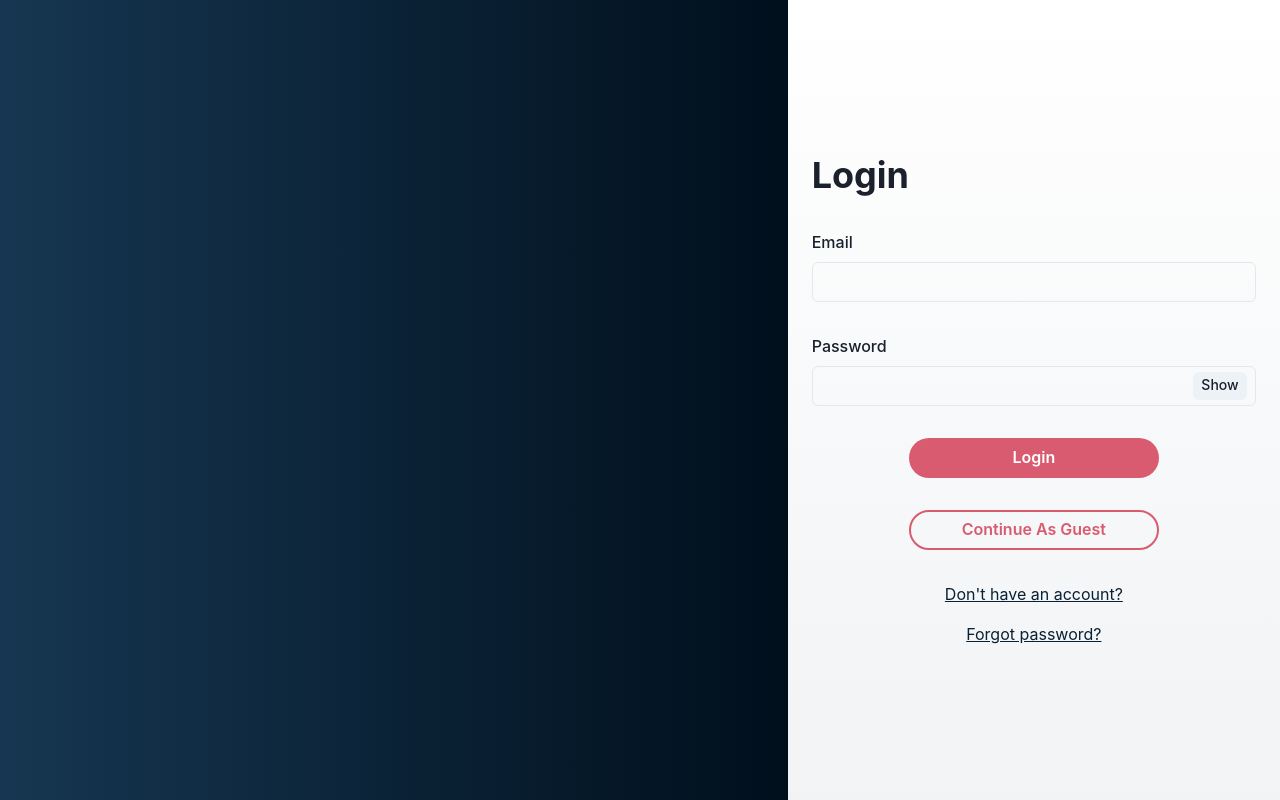
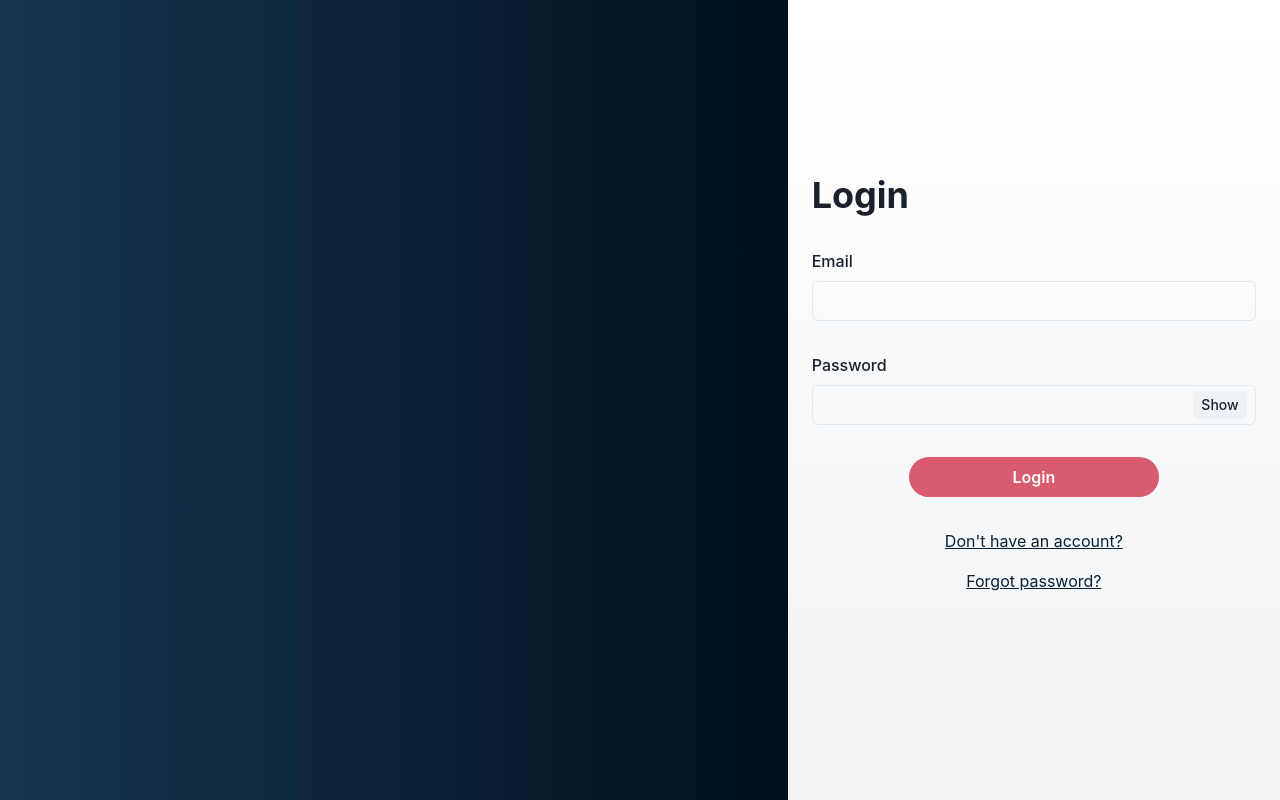
Before and after one commit to JNeuvonen/tesla-calc, a Next.js app: page /login in a window 1280 px wide. Built offline with nearby package versions, Linux system fonts and the light colour scheme; no server answers.

Commit message:
Remove Continue As Guest from login page

```diff
--- a/pages/login.tsx
+++ b/pages/login.tsx
@@ -80,14 +80,6 @@ const Login = () => {
           >
             Login
           </Button>
-          <Button
-            variant={"primaryInverse"}
-            width={"250px"}
-            margin={"0 auto"}
-            onClick={() => router.push("/")}
-          >
-            Continue As Guest
-          </Button>
 
           <Flex flexDir={"column"} rowGap={"16px"}>
             <Link href={"/signup"}>
```
